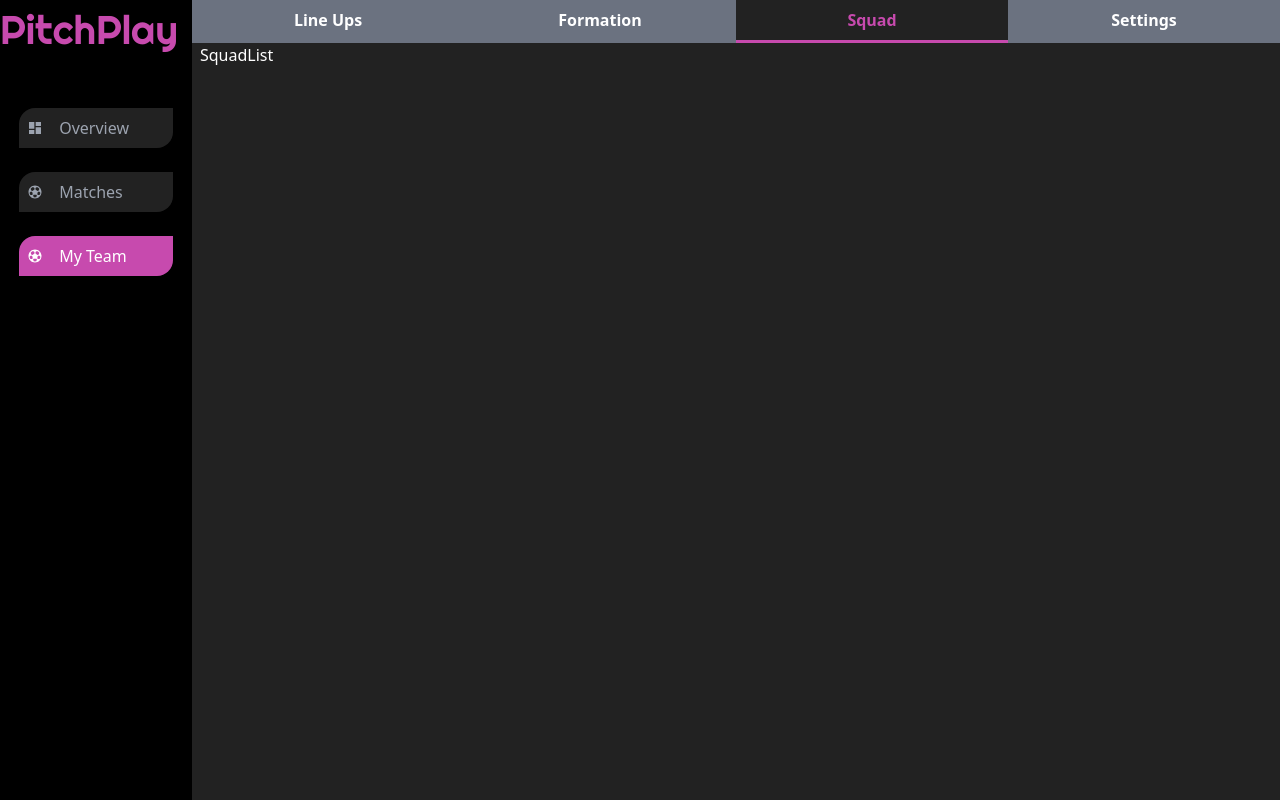
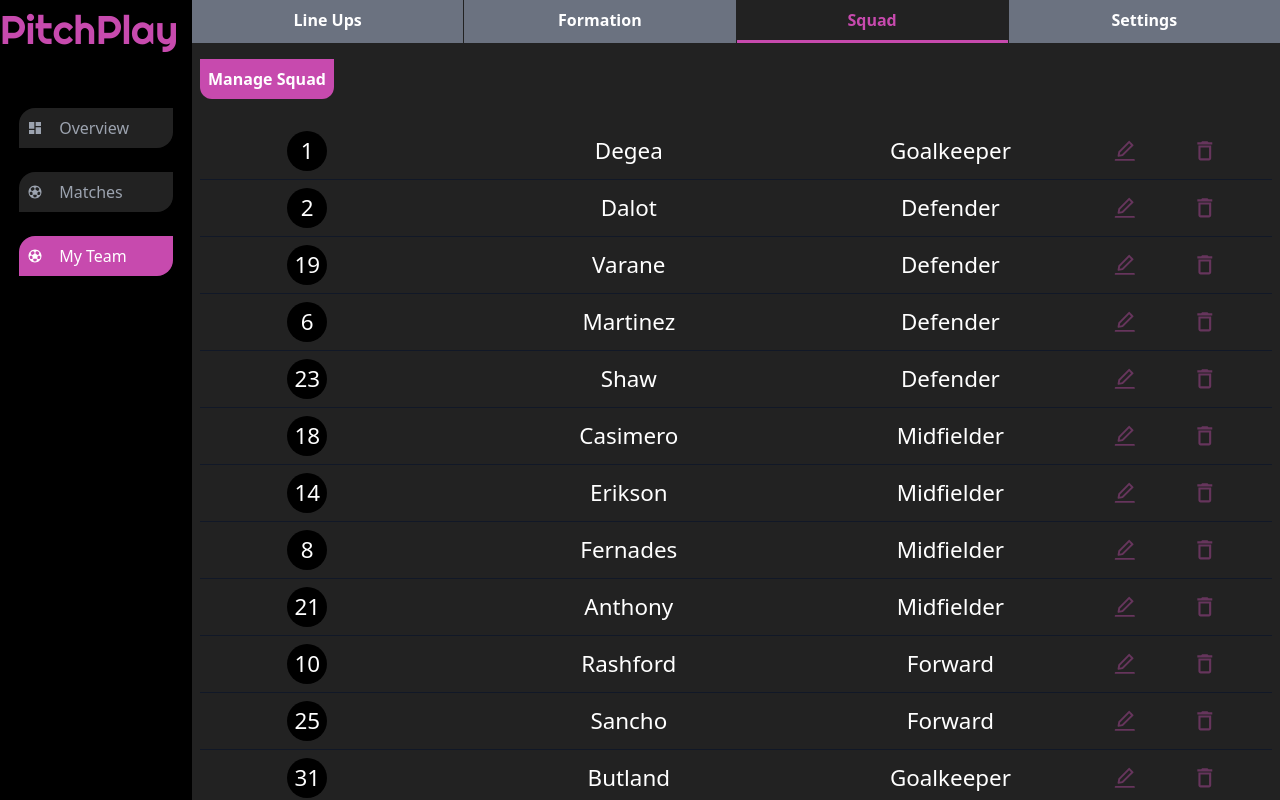
Before and after one commit to Sosaristic/pitch-play, a React (Vite) app: page /dashboard/my-team/squad-list in a window 1280 px wide. Shown: the top 800 px of the page. Built offline with nearby package versions, Linux system fonts and the light colour scheme.

Commit message:
added squad list and notification component

```diff
--- a/src/components/Dashboard/MyTeam/MyTeamNav.jsx
+++ b/src/components/Dashboard/MyTeam/MyTeamNav.jsx
@@ -11,7 +11,7 @@ const myTeamNavLinks = [
 export default function MyTeamNav() {
   const {pathname} = useLocation()
   return (
-    <div className="flex  bg-grey w-full  ">
+    <div className="flex  bg-grey w-full  gap-[1px]">
       {myTeamNavLinks?.map((item) => {
         return (
           <Link
--- a/src/components/Dashboard/MyTeam/SquadList.jsx
+++ b/src/components/Dashboard/MyTeam/SquadList.jsx
@@ -1,10 +1,76 @@
-import React from 'react'
-import { useTeamData } from '../../../context/MyTeamData'
+import React, { useState } from "react";
+import { useTeamData } from "../../../context/MyTeamData";
+
+import { MdOutlineDelete } from "react-icons/md";
+import { AiOutlineEdit } from "react-icons/ai";
+import {Notification} from "../../UI"
+
+const PlayerNumber = ({num}) => {
+  return (
+    <div className="h-[1.8rem] relative   w-[1.8rem] md:h-[2.5rem] md:w-[2.5rem] rounded-full bg-black text-white flex items-center justify-center font-[600 capitalize] z-20">
+      {num}
+    </div>
+  );
+};
+
+const PlayerContainer = ({playerData, removePlayer}) => {
+  const {id, num, name, pos} = playerData
+  const {setShowNotification} = useTeamData()
+
+  const setPlayerPositionLength = (position, type)=>{
+    if(type === "full"){
+      if(position === "gk") return "goalkeeper"
+      if(position === "df") return "defender"
+      if(position === "mf") return "midfielder"
+      if(position === "fw") return "forward"
+    }
+    else{
+      if(position === "gk") return "gkp"
+      if(position === "df") return "def"
+      if(position === "mf") return "mid"
+      if(position === "fw") return "fwd"
+    }
+
+  }
+
+  const handleRemovePlayer = ()=>{
+    setShowNotification(true)
+  }
+  return (
+    <div className="flex text-[.8rem] sm:text-[1.4rem] py-2 items-center border-b border-gray-900 lg:hover:bg-gray-500 cursor-default">
+      <div className="flex-1 flex justify-center">
+        <PlayerNumber num={num}/>
+      </div>
+      <p className="flex-[2] text-center capitalize">{name}</p>
+      <p className="flex-[1] text-center hidden md:block capitalize">{setPlayerPositionLength(pos, "full")}</p>
+      <p className="flex-[1] text-center md:hidden capitalize">{setPlayerPositionLength(pos, "short")}</p>
+
+      <div className="flex-1 flex text-[1.3rem] md:text-[1.6rem]  justify-evenly">
+        <button type="button" className="text-hover lg:hover:text-inherit">
+          <AiOutlineEdit />
+        </button>
+        <button type="button" className="text-hover lg:hover:text-inherit" onClick={handleRemovePlayer}>
+          <MdOutlineDelete />
+        </button>
+      </div>
+    </div>
+  );
+};
 
 export default function SquadList() {
-  const {teamPlayers }= useTeamData()
+  const { teamLineUp, removePlayer, showNotification } = useTeamData();
+
+
 
   return (
-    <div>SquadList</div>
-  )
+    <div>
+      <h2 className="w-fit bg-primary p-2 rounded-bl-xl rounded-br-xl font-bold mt-4 ">
+        Manage Squad
+      </h2>
+      <div className="mt-6 flex flex-col">
+        {teamLineUp?.map((item)=> <PlayerContainer key={item.id} playerData={item} removePlayer={removePlayer}/>)}
+      </div>
+      {showNotification && <Notification />}
+    </div>
+  );
 }
--- /dev/null
+++ b/src/components/UI/Notification.jsx
@@ -0,0 +1,9 @@
+import React from "react";
+
+export default function Notification() {
+  return (
+    <div className="fixed top-[-5rem] z-[2000] notification left-[50%] w-[80%] md:w-[60%] lg:w-[40%] bg-hover translate-x-[-50%] text-center py-4 rounded-lg">
+      Squad can't be less than 11 players
+    </div>
+  );
+}
--- a/src/components/UI/index.js
+++ b/src/components/UI/index.js
@@ -7,3 +7,4 @@ export {default as Time} from "./Time"
 export {default as ScoreBoard} from "./ScoreBoard"
 export {default as Loader} from "./Loader"
 export {default as PitchView} from "./PitchView"
+export {default as Notification} from "./Notification"
--- a/src/context/MyTeamData.jsx
+++ b/src/context/MyTeamData.jsx
@@ -8,6 +8,7 @@ export function MyTeamDataProvider({ children }) {
   const [teamFormation, setTeamFormation] = useState("442");
   const [playerModal, setPlayerModal] = useState(false);
   const [isSwapping, setIsSwapping] = useState(false);
+  const [showNotification, setShowNotification] = useState(false)
 
   const handleTeamFormation = (formation) => {
     setTeamFormation(formation);
@@ -50,7 +51,9 @@ export function MyTeamDataProvider({ children }) {
       type: "RESET_SWAPPING_INDICATOR",
     });
   }
-
+function removePlayer(playerID){
+console.log(playerID);
+}
   const value = {
     teamLineUp,
     teamFormation,
@@ -62,7 +65,10 @@ export function MyTeamDataProvider({ children }) {
     swapPlayers,
     setIsSwapping,
     resetSwappingIndicators,
-    indicatePlayerToSwap
+    indicatePlayerToSwap,
+    removePlayer,
+    showNotification,
+    setShowNotification
   };
   return <TeamDataContext.Provider value={value}>{children}</TeamDataContext.Provider>;
 }
--- a/src/index.css
+++ b/src/index.css
@@ -175,4 +175,25 @@ body{
 .change-player-modal-shadow{
   box-shadow: rgb(165, 165, 167, 0.5) -2px 20px 20px -10px;
 }
+
+/* notification */
+
+.notification{
+  animation: slide-in 5s ease-out;
 }
+@keyframes slide-in {
+  0%, 15%{
+    top: -5rem;
+  }
+  15%{
+    top: 2rem;
+  }
+  75%{
+    top: 2rem
+  }
+  76%, 100%{
+    top: -5rem;
+  }
+
+}
+}
```
